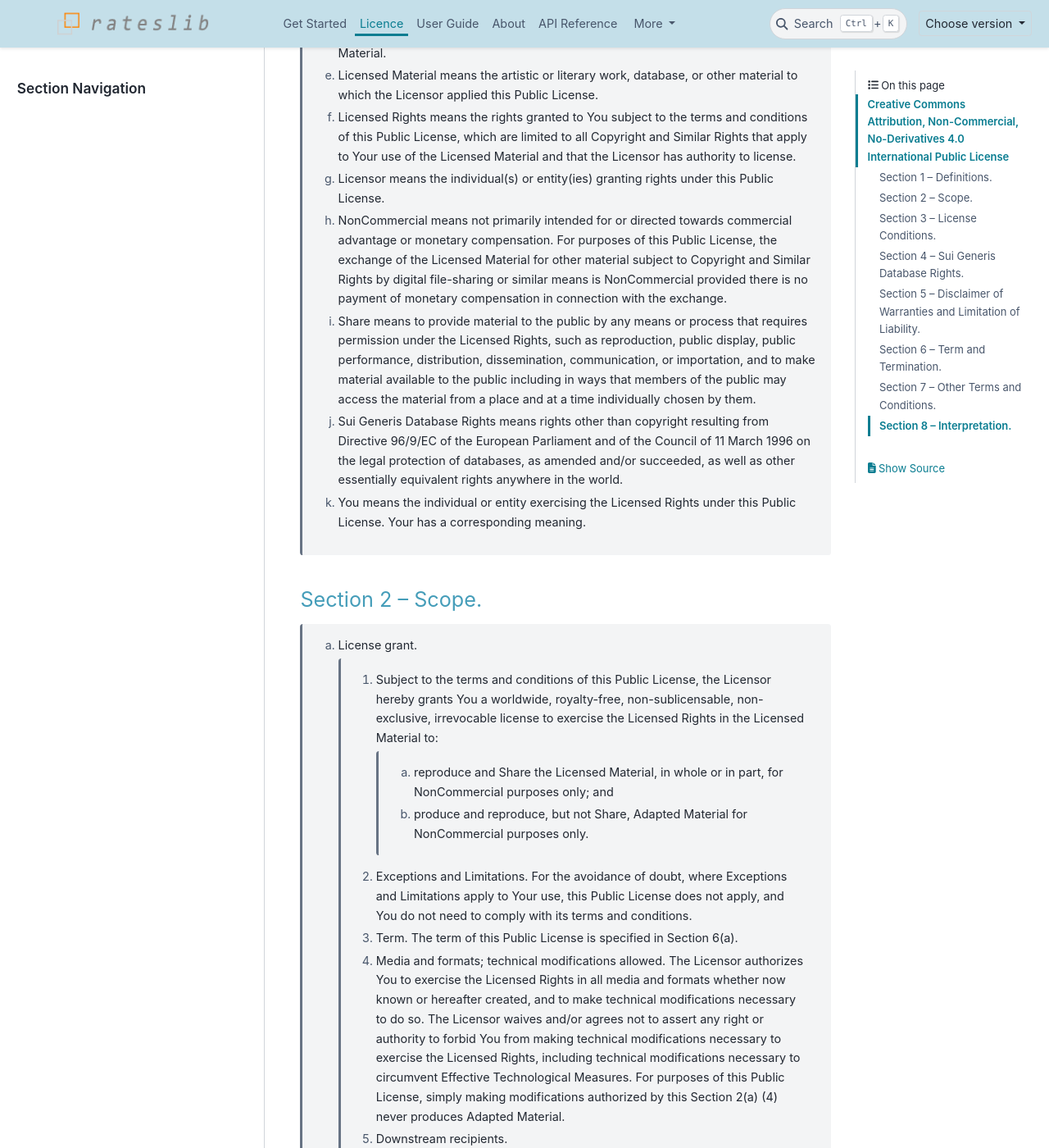
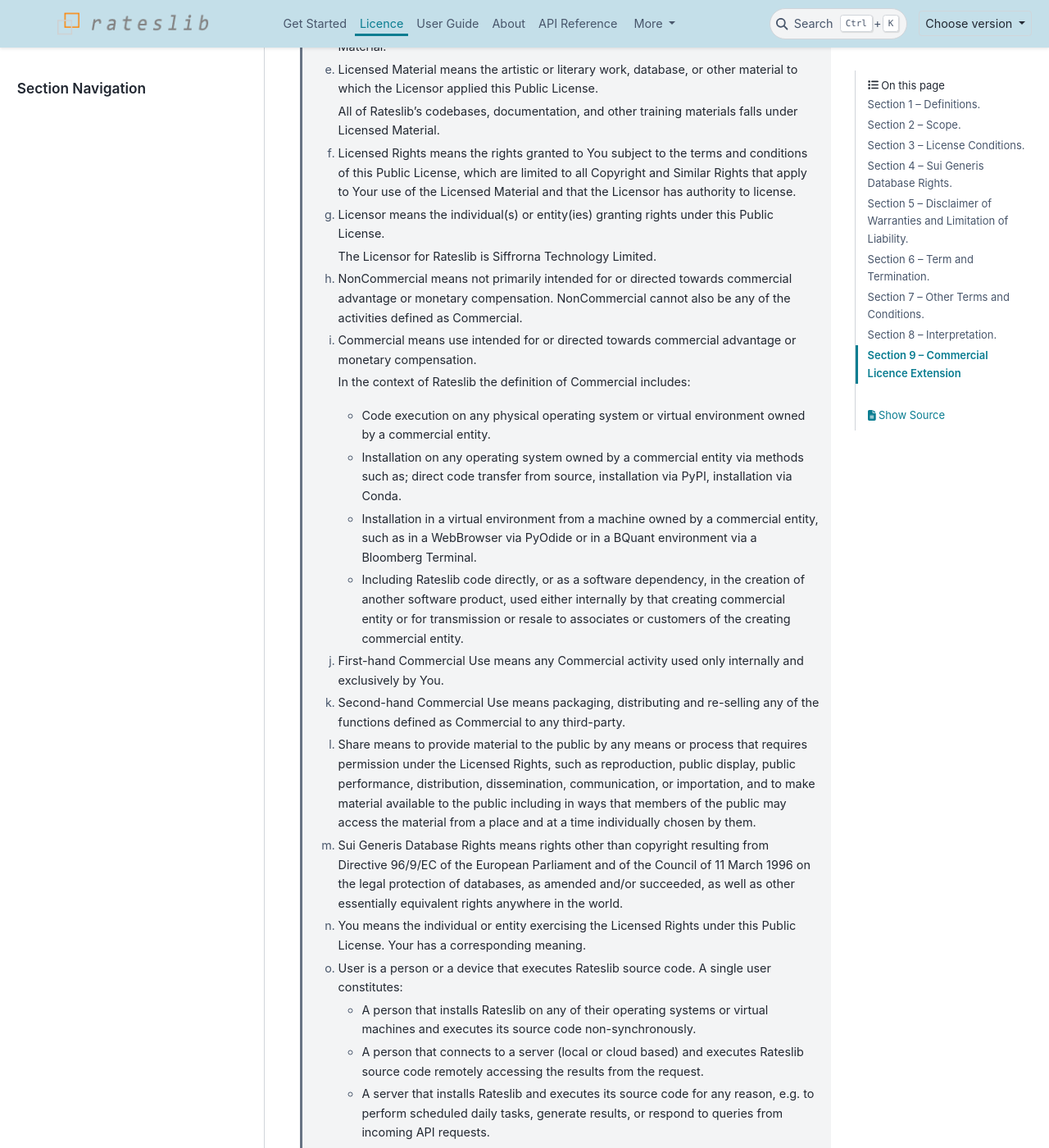
Before and after one commit to attack68/rateslib, a Sphinx documentation site: the page built from docs/source/i_licence.rst, in a window 1280 px wide and 1400 px high, scrolled down 1809 px. Shown: the whole window at 82% size. Built offline with Sphinx 7.4.7 and the PyData theme 0.15.4, drawn with Linux system fonts in a browser that asks for light colours; comment, search, counter and statistics services are not loaded; some of the changed text lies outside the part shown.

Commit message:
RLS: 1.7.0 (pip freeze output)

```diff
--- a/docs/source/i_licence.rst
+++ b/docs/source/i_licence.rst
@@ -57,11 +57,15 @@ No-Derivatives 4.0 International Licence**.
      which will be used in a commercial capacity.
 
 
-Creative Commons Attribution, Non-Commercial, No-Derivatives 4.0 International Public License
-=============================================================================================
+Attribution-NonCommercial-NoDerivatives 4.0 International (as Amended)
+
+=======================================================================
+
+Amended Creative Commons Attribution-NonCommercial-NoDerivatives 4.0
+International Public License
 
 By exercising the Licensed Rights (defined below), You accept and agree
-to be bound by the terms and conditions of this Creative Commons
+to be bound by the terms and conditions of this Amended Creative Commons
 Attribution-NonCommercial-NoDerivatives 4.0 International Public
 License ("Public License"). To the extent this Public License may be
 interpreted as a contract, You are granted the Licensed Rights in
@@ -106,6 +110,9 @@ Section 1 -- Definitions.
      or other material to which the Licensor applied this Public
      License.
 
+     All of Rateslib's codebases, documentation, and other training
+     materials falls under Licensed Material.
+
   f. Licensed Rights means the rights granted to You subject to the
      terms and conditions of this Public License, which are limited to
      all Copyright and Similar Rights that apply to Your use of the
@@ -114,15 +121,38 @@ Section 1 -- Definitions.
   g. Licensor means the individual(s) or entity(ies) granting rights
      under this Public License.
 
+     The Licensor for Rateslib is Siffrorna Technology Limited.
+
   h. NonCommercial means not primarily intended for or directed towards
-     commercial advantage or monetary compensation. For purposes of
-     this Public License, the exchange of the Licensed Material for
-     other material subject to Copyright and Similar Rights by digital
-     file-sharing or similar means is NonCommercial provided there is
-     no payment of monetary compensation in connection with the
-     exchange.
+     commercial advantage or monetary compensation. NonCommercial cannot
+     also be any of the activities defined as Commercial.
 
-  i. Share means to provide material to the public by any means or
+  i. Commercial means use intended for or directed towards commercial
+     advantage or monetary compensation.
+
+     In the context of Rateslib the definition of Commercial includes:
+
+     - Code execution on any physical operating system or virtual
+       environment owned by a commercial entity.
+     - Installation on any operating system owned by a commercial entity via
+       methods such as; direct code transfer from source, installation via PyPI,
+       installation via Conda.
+     - Installation in a virtual environment from a machine
+       owned by a commercial entity, such as in a WebBrowser via PyOdide or
+       in a BQuant environment via a Bloomberg Terminal.
+     - Including Rateslib code directly, or as a software dependency, in the
+       creation of another software product, used either internally by that
+       creating commercial entity or for transmission or resale to
+       associates or customers of the creating commercial entity.
+
+  j. First-hand Commercial Use means any Commercial activity used only
+     internally and exclusively by You.
+
+  k. Second-hand Commercial Use means packaging, distributing and
+     re-selling any of the functions defined as Commercial to any
+     third-party.
+
+  l. Share means to provide material to the public by any means or
      process that requires permission under the Licensed Rights, such
      as reproduction, public display, public performance, distribution,
      dissemination, communication, or importation, and to make material
@@ -130,14 +160,32 @@ Section 1 -- Definitions.
      public may access the material from a place and at a time
      individually chosen by them.
 
-  j. Sui Generis Database Rights means rights other than copyright
+  m. Sui Generis Database Rights means rights other than copyright
      resulting from Directive 96/9/EC of the European Parliament and of
      the Council of 11 March 1996 on the legal protection of databases,
      as amended and/or succeeded, as well as other essentially
      equivalent rights anywhere in the world.
 
-  k. You means the individual or entity exercising the Licensed Rights
+  n. You means the individual or entity exercising the Licensed Rights
      under this Public License. Your has a corresponding meaning.
+
+  o. User is a person or a device that executes Rateslib source code.
+     A single user constitutes:
+
+     - A person that installs Rateslib on any of their operating systems
+       or virtual machines and executes its source code non-synchronously.
+     - A person that connects to a server (local or cloud based) and
+       executes Rateslib source code remotely accessing the results from
+       the request.
+     - A server that installs Rateslib and executes its source code for
+       any reason, e.g. to perform scheduled daily tasks, generate results,
+       or respond to queries from incoming API requests.
+     - A person that regularly uses and consumes streaming results
+       generated from Rateslib source code on a remote server.
+
+     For the avoidance of doubt a recipient of an isolated report which
+     has been produced in whole, or in part, by Rateslib is not a User. However,
+     the producer of that report is a User.
 
 
 Section 2 -- Scope.
@@ -390,3 +438,28 @@ Section 8 -- Interpretation.
      as a limitation upon, or waiver of, any privileges and immunities
      that apply to the Licensor or You, including from the legal
      processes of any jurisdiction or authority.
+
+Section 9 -- Commercial Licence Extension
+-------------------------------------------
+
+  a. The Licensor may grant explicitly, or for a royalty fee,
+     a specific amendment to this licence which permits
+     Section 2.a) 1.b) for Commercial purposes as well as
+     NonCommercial.
+
+  b. For the avoidance of doubt Section 2.a) 1.a) is not
+     amended under a Commercial Licence Extension. This provides
+     the distinction between First-Hand Commercial Use and
+     Second-Hand Commercial Use, the former being permitted
+     under a Commercial Licence Extension, whilst the latter
+     remains prohibited.
+
+  c. Commercial Licence Extensions may be granted to an entire
+     commercial entity or per User. In the case a Commercial
+     Licence Extension is granted per User the definition of
+     User is as given in Section 1.
+
+  d. Commercial Licence Extensions are granted with their own
+     terms of contract which often involve a negotiated fee
+     and a date of expiration at which point the licence reverts
+     back to the NonCommercial version.
```
